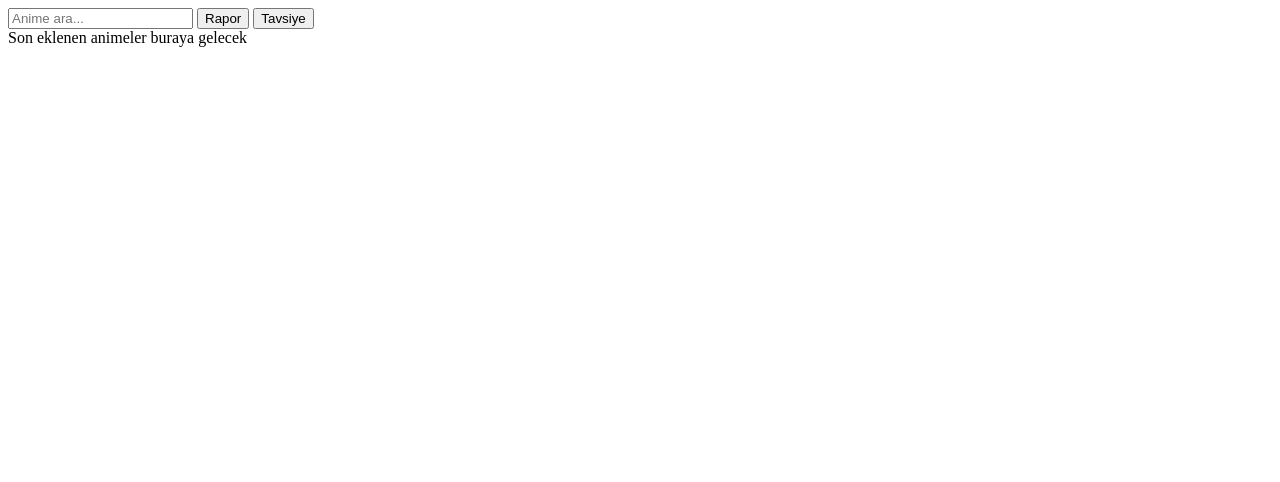
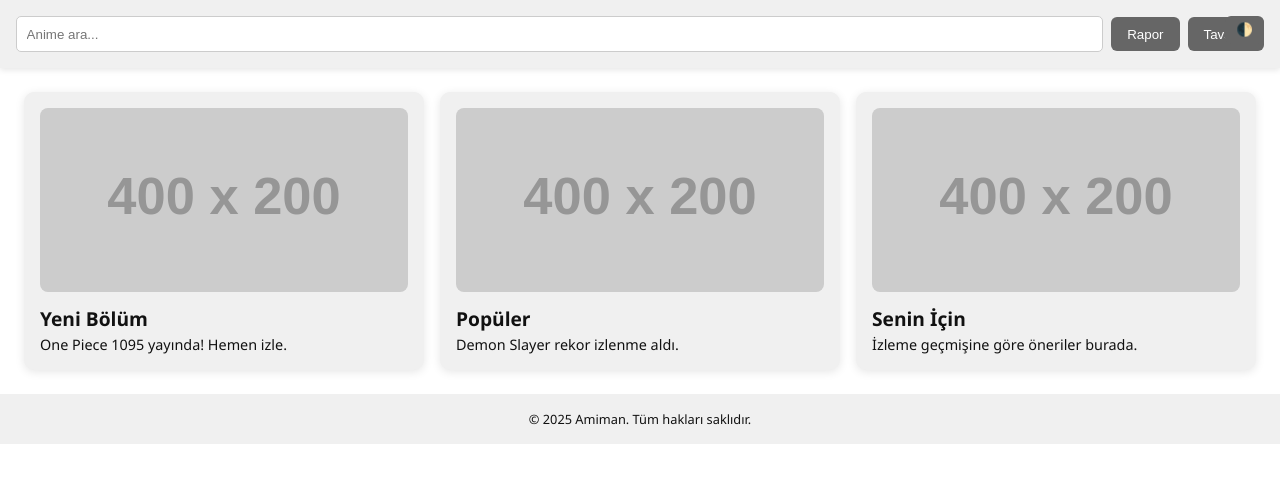
Before and after one commit to ggkulanicisi/Animan, a plain HTML site: page index.html in a window 1280 px wide. Drawn offline with Linux system fonts and the light colour scheme; placeholder pictures from the web are drawn by us.

Commit message:
index.html

```diff
--- a/index.html
+++ b/index.html
@@ -1,19 +1,159 @@
-
 <!DOCTYPE html>
 <html lang="tr">
 <head>
   <meta charset="UTF-8" />
   <meta name="viewport" content="width=device-width, initial-scale=1.0"/>
   <title>Amiman</title>
+  <style>
+    :root {
+      --bg: #ffffff;
+      --text: #111111;
+      --card: #f0f0f0;
+    }
+
+    body.dark {
+      --bg: #111;
+      --text: #f9f9f9;
+      --card: #222;
+    }
+
+    body {
+      margin: 0;
+      font-family: 'Segoe UI', sans-serif;
+      background: var(--bg);
+      color: var(--text);
+      transition: background 0.3s, color 0.3s;
+    }
+
+    header {
+      padding: 1rem;
+      background-color: var(--card);
+      box-shadow: 0 2px 6px rgba(0,0,0,0.1);
+      display: flex;
+      flex-wrap: wrap;
+      justify-content: space-between;
+      align-items: center;
+      gap: 0.5rem;
+    }
+
+    #search {
+      flex: 1;
+      padding: 0.6rem;
+      border-radius: 5px;
+      border: 1px solid #ccc;
+    }
+
+    button {
+      padding: 0.6rem 1rem;
+      border: none;
+      border-radius: 6px;
+      background-color: #666;
+      color: white;
+      cursor: pointer;
+    }
+
+    .toggle-dark {
+      position: absolute;
+      top: 1rem;
+      right: 1rem;
+      padding: 0.4rem 0.7rem;
+      background: #666;
+      color: #fff;
+      border: none;
+      border-radius: 6px;
+      cursor: pointer;
+    }
+
+    main {
+      display: grid;
+      grid-template-columns: repeat(auto-fit, minmax(260px, 1fr));
+      gap: 1rem;
+      padding: 1.5rem;
+    }
+
+    .card {
+      background: var(--card);
+      padding: 1rem;
+      border-radius: 10px;
+      box-shadow: 0 2px 10px rgba(0,0,0,0.1);
+      transition: transform 0.2s;
+    }
+
+    .card:hover {
+      transform: translateY(-5px);
+    }
+
+    .card img {
+      width: 100%;
+      border-radius: 8px;
+    }
+
+    .card h2 {
+      font-size: 1.2rem;
+      margin: 0.5rem 0 0.2rem;
+    }
+
+    .card p {
+      margin: 0;
+      font-size: 0.9rem;
+    }
+
+    footer {
+      text-align: center;
+      padding: 1rem;
+      background: var(--card);
+      font-size: 0.8rem;
+    }
+  </style>
 </head>
 <body>
+
+  <button class="toggle-dark" onclick="toggleDark()">🌓</button>
+
   <header>
     <input type="text" id="search" placeholder="Anime ara..."/>
     <button onclick="report()">Rapor</button>
     <button onclick="suggest()">Tavsiye</button>
   </header>
-  <main id="animeList">Son eklenen animeler buraya gelecek</main>
 
+  <main id="animeList">
+    <div class="card">
+      <img src="https://placehold.co/400x200?text=Kapak+1" alt="Kapak 1">
+      <h2>Yeni Bölüm</h2>
+      <p>One Piece 1095 yayında! Hemen izle.</p>
+    </div>
+    <div class="card">
+      <img src="https://placehold.co/400x200?text=Kapak+2" alt="Kapak 2">
+      <h2>Popüler</h2>
+      <p>Demon Slayer rekor izlenme aldı.</p>
+    </div>
+    <div class="card">
+      <img src="https://placehold.co/400x200?text=Kapak+3" alt="Kapak 3">
+      <h2>Senin İçin</h2>
+      <p>İzleme geçmişine göre öneriler burada.</p>
+    </div>
+  </main>
+
+  <footer>
+    © 2025 Amiman. Tüm hakları saklıdır.
+  </footer>
+
+  <script>
+    function toggleDark() {
+      document.body.classList.toggle("dark");
+    }
+
+    function report() {
+      window.location.href = "mailto:gameower260@gmail.com?subject=Rapor";
+    }
+
+    function suggest() {
+      window.location.href = "mailto:gameower260@gmail.com?subject=Tavsiye";
+    }
+  </script>
+
+  <!-- Uygulama JS dosyan aktif kalır -->
   <script type="module" src="./app.js"></script>
+
 </body>
-</html>
+  </html>
```
